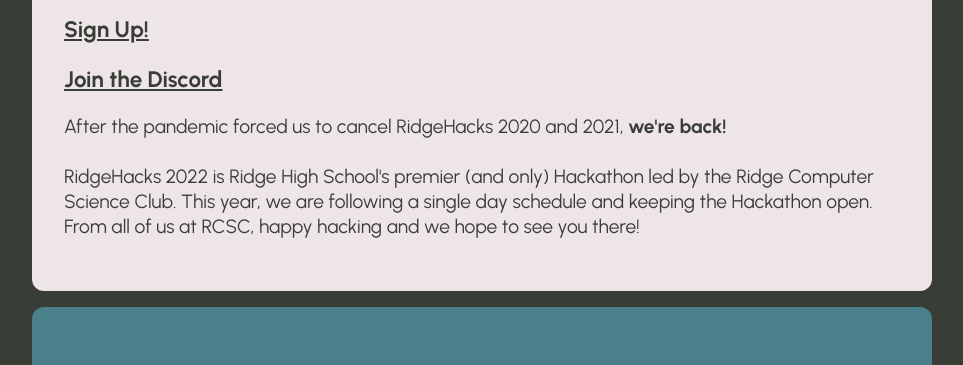
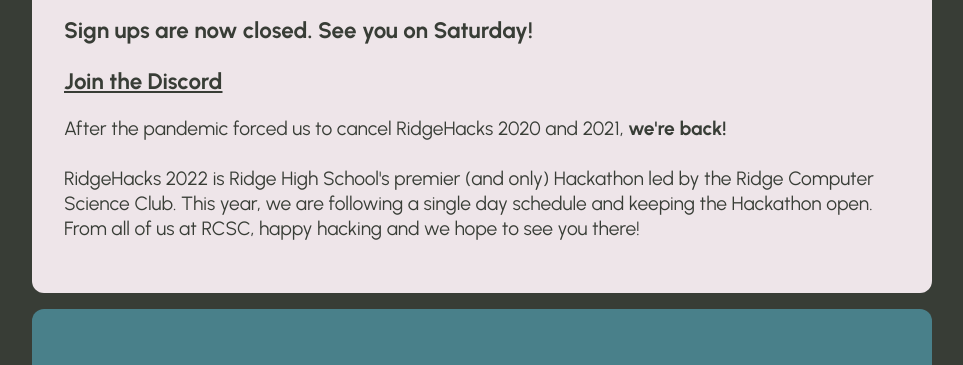
Before and after one commit to ridgehacks/ridgehacks.us, a Gatsby site: page / in a window 1280 px wide. Shown: the part 257-622 px from the top of the page, without its empty margins (158-1121 px from the left). Built offline with nearby package versions, Linux system fonts and the light colour scheme; Gatsby itself is replaced by a stand-in of ours.

Commit message:
Close sign-ups

```diff
--- a/src/pages/index.jsx
+++ b/src/pages/index.jsx
@@ -88,9 +88,9 @@
 						<span style={{ fontWeight: "400" }}> - April 9th, 2022</span>{" "}
 					</h1>
 					<h3>
-						<a target="_" href="https://tally.so/r/mDPyNm">
-							Sign Up!
-						</a>
+						<p>
+							Sign ups are now closed. See you on Saturday!
+						</p>
 					</h3>
 					<h3>
 						<a target="_" href="https://discord.gg/zMjdnDjcfA">
```
